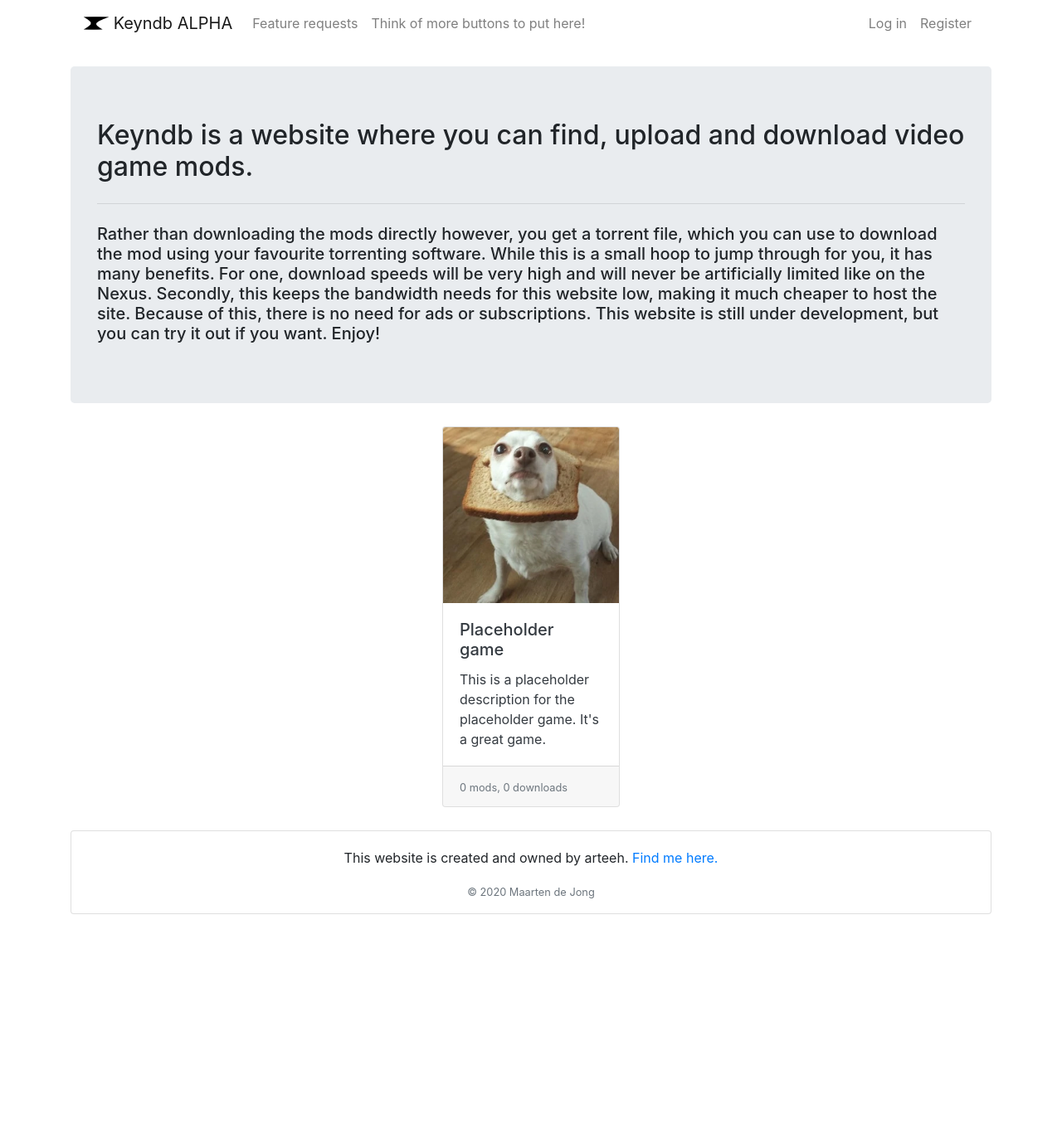
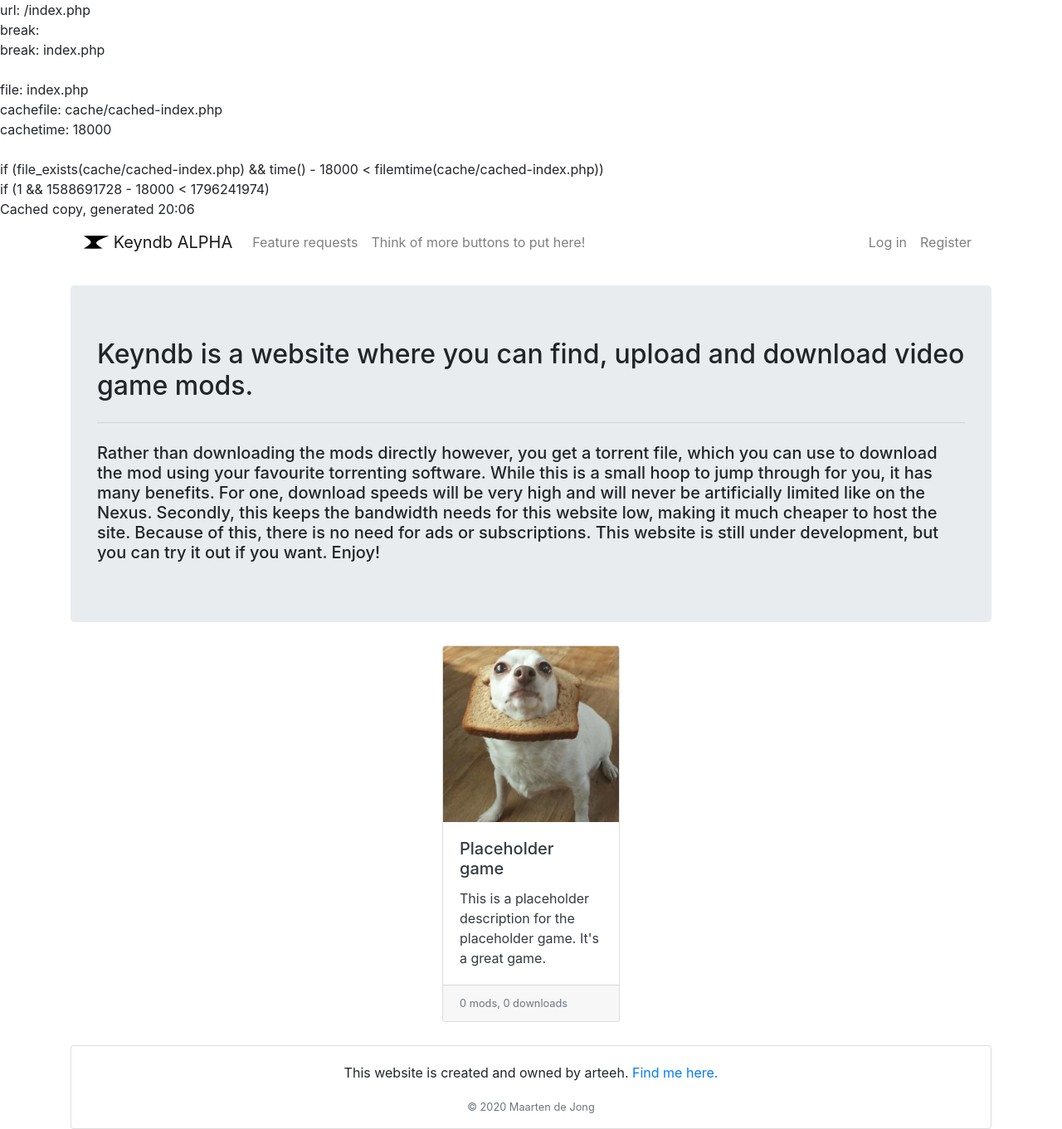
Before and after one commit to arteeh/keyn, a PHP site: page /index.php in a window 1280 px wide. Shown: the whole page at 83% size. Before the commit the page ends 1102 px from the top, so only its background shows below. Run offline with PHP 8.4, Linux system fonts and the light colour scheme.

Commit message:
debugging

```diff
--- a/top-cache.php
+++ b/top-cache.php
@@ -6,16 +6,25 @@ $file = $break[count($break) - 1];
 $cachefile = 'cache/cached-'.substr_replace($file ,"",-4).'.php';
 $cachetime = 18000;
 
+echo "url: $url<br>";
+foreach($break as $i)
+	echo "break: $i<br>";
+echo "<br>file: $file<br>";
+echo "cachefile: $cachefile<br>";
+echo "cachetime: $cachetime<br><br>";
+echo "if (file_exists($cachefile) && time() - $cachetime < filemtime($cachefile))<br>";
+echo "if (" . file_exists($cachefile) . " && " . time() . " - $cachetime " . " < " . filemtime($cachefile) . ")<br>";
+
 // Serve from the cache if it is younger than $cachetime
 if (file_exists($cachefile) && time() - $cachetime < filemtime($cachefile))
 {
-	echo "<!-- Cached copy, generated ".date('H:i', filemtime($cachefile))." -->\n";
+	echo "Cached copy, generated " . date('H:i', filemtime($cachefile)). "<br>";
 	readfile($cachefile);
 	exit;
 }
 else
 {
-	echo "<!-- Not cached. File: $file -->\n";
+	echo "Not cached. File: $file<br>";
 }
 
 ob_start(); // Start the output buffer
```
